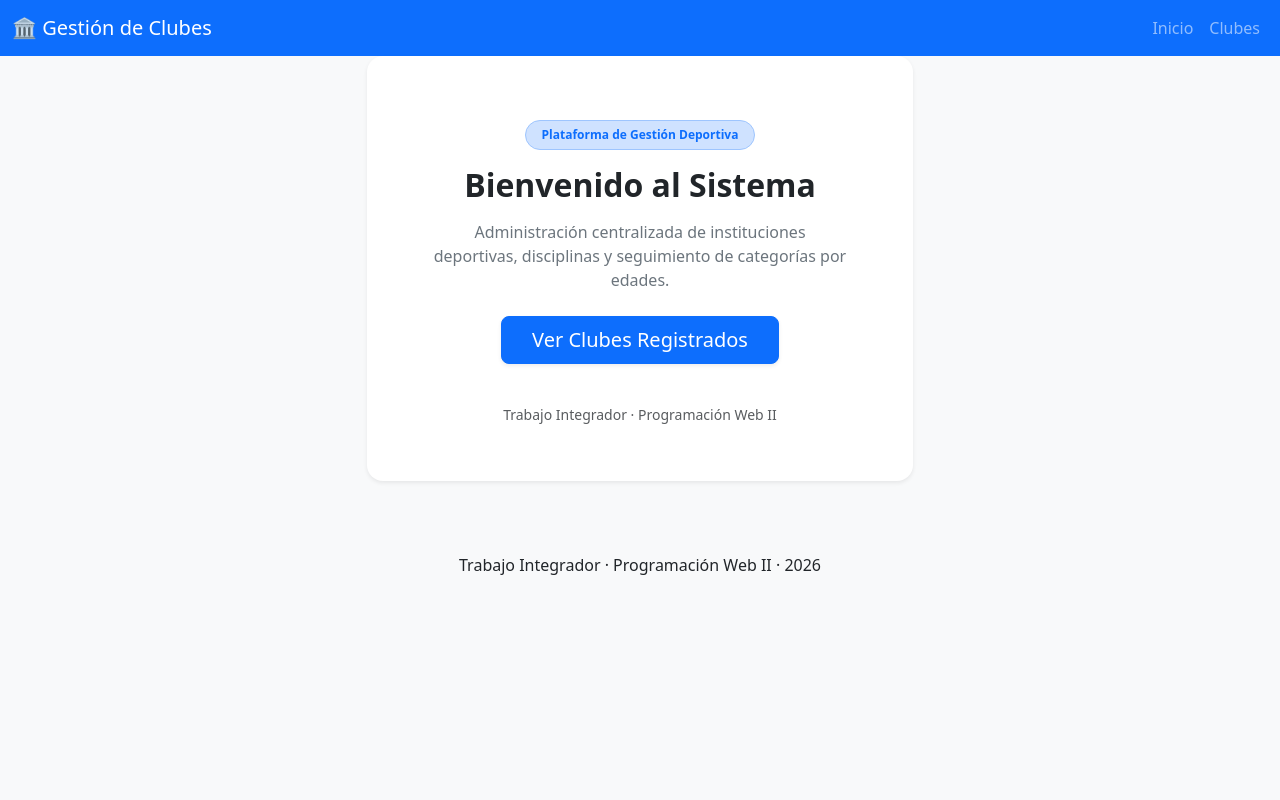
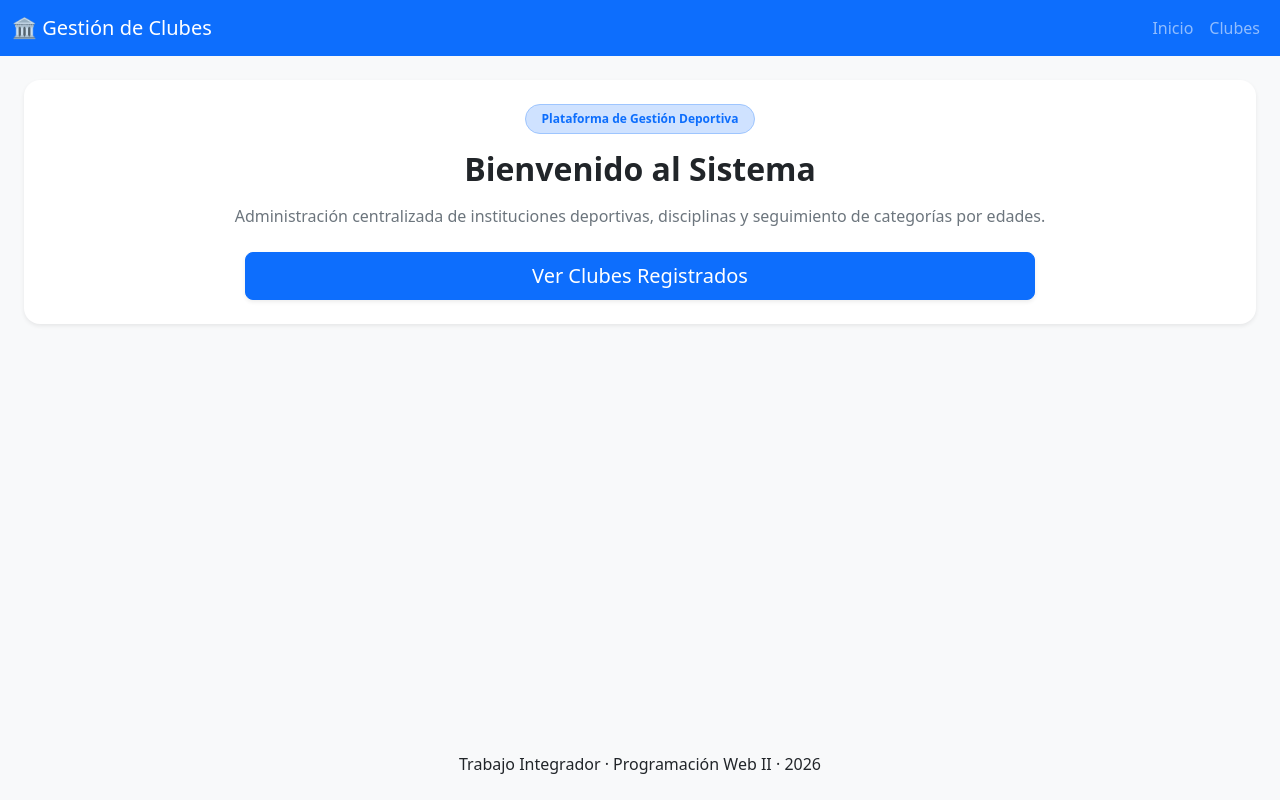
Before and after one commit to favinaudc/gestion_integral_clubes, a Django app: page / in a window 1280 px wide. Run offline with Django 5.2, Linux system fonts and the light colour scheme; some libraries are stand-ins or nearby versions.

Commit message:
Unificacion de presentación de información. Se usan cards, en lugar de divs con estilos

```diff
--- a/apps/clubes/templates/clubes/categorias.html
+++ b/apps/clubes/templates/clubes/categorias.html
@@ -2,7 +2,8 @@
 <title>{% block title %}Categorías - {{ nombre_club }}{% endblock %}</title>
  {% block contenido_apps %}
 
-    <div class="container bg-white p-4 rounded shadow-sm">
+    <div class="card border-0 shadow-sm rounded-4 p-2 bg-white">
+        <div class="card-body">
         <h1 class="h3 mb-2">{{ nombre_club }}</h1>
         <p class="text-muted">ID de Club: {{ club_id }}</p>
         <hr>
@@ -58,6 +59,7 @@
                 </div>
             {% endfor %}
         </div>
+        </div>
     </div>
 
 {% include "includes/boton_volver.html" with url_name='clubes:list' boton_titulo='Volver' %}
--- a/apps/clubes/templates/clubes/clubes.html
+++ b/apps/clubes/templates/clubes/clubes.html
@@ -4,7 +4,8 @@
 
 {% block contenido_apps %}
 
-    <div class="container bg-white p-4 rounded shadow-sm">
+    <div class="card border-0 shadow-sm rounded-4 p-2 bg-white">
+        <div class="card-body">
         <div class="d-flex justify-content-between align-items-center mb-4">
             <h1 class="h3 mb-0">Instituciones Deportivas Registradas</h1>
             <span class="badge bg-primary fs-6">{{ clubes|length }} Clubes</span>
@@ -52,6 +53,7 @@
                 </tbody>
             </table>
         </div>
+        </div>
     </div>
 
 {% include "includes/boton_volver.html" with url_name='inicio' boton_titulo='Volver al inicio' %}
--- a/templates/base.html
+++ b/templates/base.html
@@ -13,12 +13,12 @@
 
     {% block extra_css %}{% endblock %}
 </head>
-<body class="bg-light">
+<body class="bg-light d-flex flex-column min-vh-100">
     <!-- Navegación (opcional) -->
 
 
     <!-- Contenido Principal -->
-    <main>
+    <main class="flex-grow-1">
         <div>
             {% block contenido_principal %}{% endblock %}
         </div>
--- a/templates/base_apps.html
+++ b/templates/base_apps.html
@@ -2,5 +2,7 @@
 
 {% block contenido_principal %}
 {% include "navbar.html" %}
-{% block contenido_apps %}{% endblock contenido_apps %}
+<div class="p-4">
+    {% block contenido_apps %}{% endblock contenido_apps %}
+</div>
 {% endblock %}
--- a/templates/includes/boton_volver.html
+++ b/templates/includes/boton_volver.html
@@ -1,7 +1,7 @@
 
 
 
-    <div class="container mt-4 bg-white p-4 rounded shadow-sm text-center">
+    <div class="mt-4 bg-white p-2 rounded shadow-sm text-center">
         <a href="{% url url_name %}" class="btn btn-primary text-uppercase">
             {{ boton_titulo }}</a>
     </div>
--- a/templates/layout.html
+++ b/templates/layout.html
@@ -1,11 +1,8 @@
  {% extends 'base_apps.html' %}
  {% block contenido_apps %}
-    <div class="container">
-        <div class="row justify-content-center">
-            <div class="col-12 col-md-8 col-lg-6">
 
     <!-- Tarjeta Principal de Bienvenida -->
-                <div class="card border-0 shadow-sm rounded-4 text-center p-4 p-md-5 bg-white">
+    <div class="card border-0 shadow-sm rounded-4 text-center p-2 bg-white">
         <div class="card-body">
 
             <!-- Badge/Insignia superior -->
@@ -28,13 +25,6 @@
 
         </div>
 
-                    <!-- Pie sutil -->
-                    <div class="card-footer bg-transparent border-0 text-muted small mt-3">
-                        Trabajo Integrador · Programación Web II
-                    </div>
     </div>
 
-            </div>
-        </div>
-    </div>
 {% endblock %}
```
Lines whose indentation alone changed are shown as unchanged.
